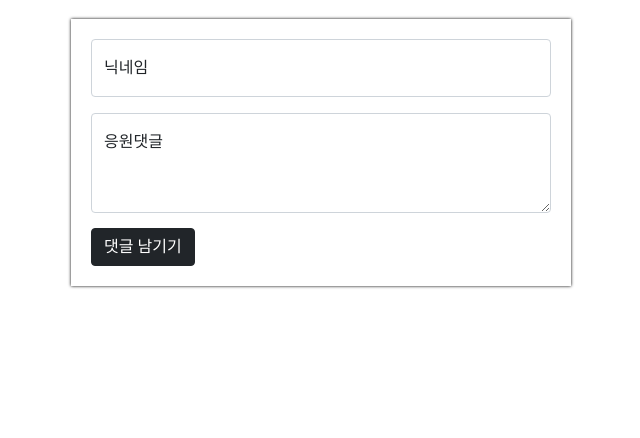
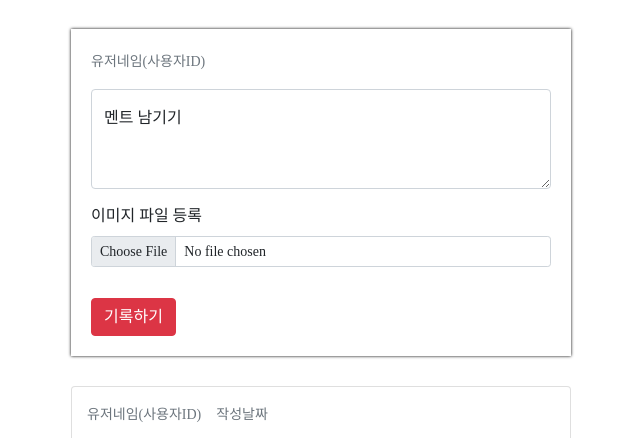
Before and after one commit to zadragon/miniProject, a Flask app: page / in a window 1280 px wide. Shown: the part 301-739 px from the top of the page, without its empty margins (319-959 px from the left). Before the commit the page ends 590 px from the top, so only its background shows below. Run offline with Flask 3, Linux system fonts and the light colour scheme.

Commit message:
레이아웃 기본틀 수정

```diff
--- a/templates/index.html
+++ b/templates/index.html
@@ -4,15 +4,19 @@
     <meta charset="UTF-8" />
     <meta http-equiv="X-UA-Compatible" content="IE=edge" />
     <meta name="viewport" content="width=device-width, initial-scale=1.0" />
-		<meta property="og:title" content="내 사이트의 제목" />
-		<meta property="og:description" content="보고 있는 페이지의 내용 요약" />
-		<meta property="og:image" content="https://cdn.topstarnews.net/news/photo/201807/456143_108614_510.jpg" />
+    <meta property="og:title" content="봄맞이 꽃 사진" />
+    <meta property="og:description" content="댓글 남기기" />
+    <meta
+      property="og:image"
+      content="https://gongu.copyright.or.kr/gongu/wrt/cmmn/wrtFileImageView.do?wrtSn=11288689&filePath=L2Rpc2sxL25ld2RhdGEvMjAxNS8wMi9DTFM2OS9OVVJJXzAwMV8wMTc1X251cmltZWRpYV8yMDE1MTIwMw==&thumbAt=Y&thumbSe=b_tbumb&wrtTy=10006"
+    />
     <link
       href="https://cdn.jsdelivr.net/npm/bootstrap@5.0.2/dist/css/bootstrap.min.css"
       rel="stylesheet"
       integrity="sha384-EVSTQN3/azprG1Anm3QDgpJLIm9Nao0Yz1ztcQTwFspd3yD65VohhpuuCOmLASjC"
       crossorigin="anonymous"
     />
+
     <script src="https://ajax.googleapis.com/ajax/libs/jquery/3.5.1/jquery.min.js"></script>
     <script
       src="https://cdn.jsdelivr.net/npm/bootstrap@5.0.2/dist/js/bootstrap.bundle.min.js"
@@ -20,12 +24,9 @@
       crossorigin="anonymous"
     ></script>
 
-		<title>초미니홈피 - 팬명록</title>
+    <title>꽃밭</title>
 
-		<link
-			href="https://fonts.googleapis.com/css2?family=Noto+Serif+KR:wght@200;300;400;500;600;700;900&display=swap"
-			rel="stylesheet"
-		/>
+    <link href="https://fonts.googleapis.com/css2?family=Noto+Serif+KR:wght@200;300;400;500;600;700;900&display=swap" rel="stylesheet" />
     <style>
       * {
         font-family: "Noto Serif KR", serif;
@@ -35,7 +36,7 @@
         height: 300px;
 
         background-image: linear-gradient(0deg, rgba(0, 0, 0, 0.5), rgba(0, 0, 0, 0.5)),
-					url("https://cdn.topstarnews.net/news/photo/201807/456143_108614_510.jpg");
+          url("https://gongu.copyright.or.kr/gongu/wrt/cmmn/wrtFileImageView.do?wrtSn=11288689&filePath=L2Rpc2sxL25ld2RhdGEvMjAxNS8wMi9DTFM2OS9OVVJJXzAwMV8wMTc1X251cmltZWRpYV8yMDE1MTIwMw==&thumbAt=Y&thumbSe=b_tbumb&wrtTy=10006");
         background-position: center 30%;
         background-size: cover;
 
@@ -46,14 +47,21 @@
         align-items: center;
         justify-content: center;
       }
+      .temp-box {
+        margin: 20px;
+      }
 
       .mypost {
         width: 95%;
         max-width: 500px;
-				margin: 20px auto 20px auto;
+        margin: 30px auto 30px auto;
 
         box-shadow: 0px 0px 3px 0px black;
         padding: 20px;
+      }
+      .form-label {
+        margin-top: 15px;
+        font-size: 16px;
       }
 
       .mypost > button {
@@ -65,29 +73,88 @@
         max-width: 500px;
         margin: auto;
       }
+      .card-text {
+        display: flex;
+        flex-direction: row;
+        margin: 15px;
+      }
+      .user-name {
+        margin-right: 15px;
+      }
 
       .mycards > .card {
         margin-top: 10px;
         margin-bottom: 10px;
       }
+      .card-img-top {
+        padding: 15px;
+      }
+
+      .card-btn {
+        width: 95%;
+        max-width: 500px;
+        margin: 15px auto 15px;
+        flex-direction: row;
+      }
     </style>
   </head>
   <body>
     <div class="mypic">
-			<h1>십센치(10cm) 팬명록</h1>
-			<p>현재기온: <span id="temp">36</span>도</p>
+      <h1>봄맞이 꽃밭 콘테스트</h1>
+      <p class="temp-box">현재기온: <span id="temp">36</span>도</p>
+      <p>당신의 꽃 사진을 기록해 보세요.</p>
     </div>
     <div class="mypost">
-			<div class="form-floating mb-3">
-				<input type="text" class="form-control" id="name" placeholder="url" />
-				<label for="floatingInput">닉네임</label>
-			</div>
+      <p class="user-name"><small class="text-muted">유저네임(사용자ID)</small></p>
       <div class="form-floating">
         <textarea class="form-control" placeholder="Leave a comment here" id="comment" style="height: 100px"></textarea>
-				<label for="floatingTextarea2">응원댓글</label>
+        <label for="floatingTextarea2">멘트 남기기</label>
       </div>
-			<button onclick="save_comment()" type="button" class="btn btn-dark">댓글 남기기</button>
+      <div class="mb-3">
+        <label for="formFileSm" class="form-label">이미지 파일 등록</label>
+        <input class="form-control form-control-sm" id="formFileSm" type="file" />
       </div>
-		<div class="mycards" id="comment-list"></div>
+      <button onclick="save_comment()" type="button" class="btn btn-danger">기록하기</button>
+    </div>
+    <div class="mycards" id="comment-list">
+      <div class="card mb-3">
+        <div class="card-text">
+          <span class="user-name"><small class="text-muted">유저네임(사용자ID)</small></span>
+          <span class="card-date"><small class="text-muted">작성날짜</small></span>
+        </div>
+        <img
+          src="https://encrypted-tbn0.gstatic.com/images?q=tbn:ANd9GcQHHYXvVL5wUoqmjOZzfT_9LOoujaoggZ_KcQ&usqp=CAU"
+          class="card-img-top"
+          alt="..."
+        />
+        <div class="card-body">
+          <p class="card-ment">꽃 사진 설명</p>
+        </div>
+
+        <div class="card-btn">
+          <button type="button" class="btn btn-danger">수정하기</button>
+          <button type="button" class="btn btn-danger">삭제하기</button>
+        </div>
+      </div>
+      <div class="card">
+        <div class="card-text">
+          <span class="user-name"><small class="text-muted">유저네임(사용자ID)</small></span>
+          <span class="card-date"><small class="text-muted">작성날짜</small></span>
+        </div>
+        <img
+          src="https://encrypted-tbn0.gstatic.com/images?q=tbn:ANd9GcQHHYXvVL5wUoqmjOZzfT_9LOoujaoggZ_KcQ&usqp=CAU"
+          class="card-img-top"
+          alt="..."
+        />
+        <div class="card-body">
+          <p class="card-ment">꽃 사진 설명</p>
+        </div>
+
+        <div class="card-btn">
+          <button type="button" class="btn btn-danger">수정하기</button>
+          <button type="button" class="btn btn-danger">삭제하기</button>
+        </div>
+      </div>
+    </div>
   </body>
 </html>
```
Lines whose indentation alone changed are shown as unchanged.
